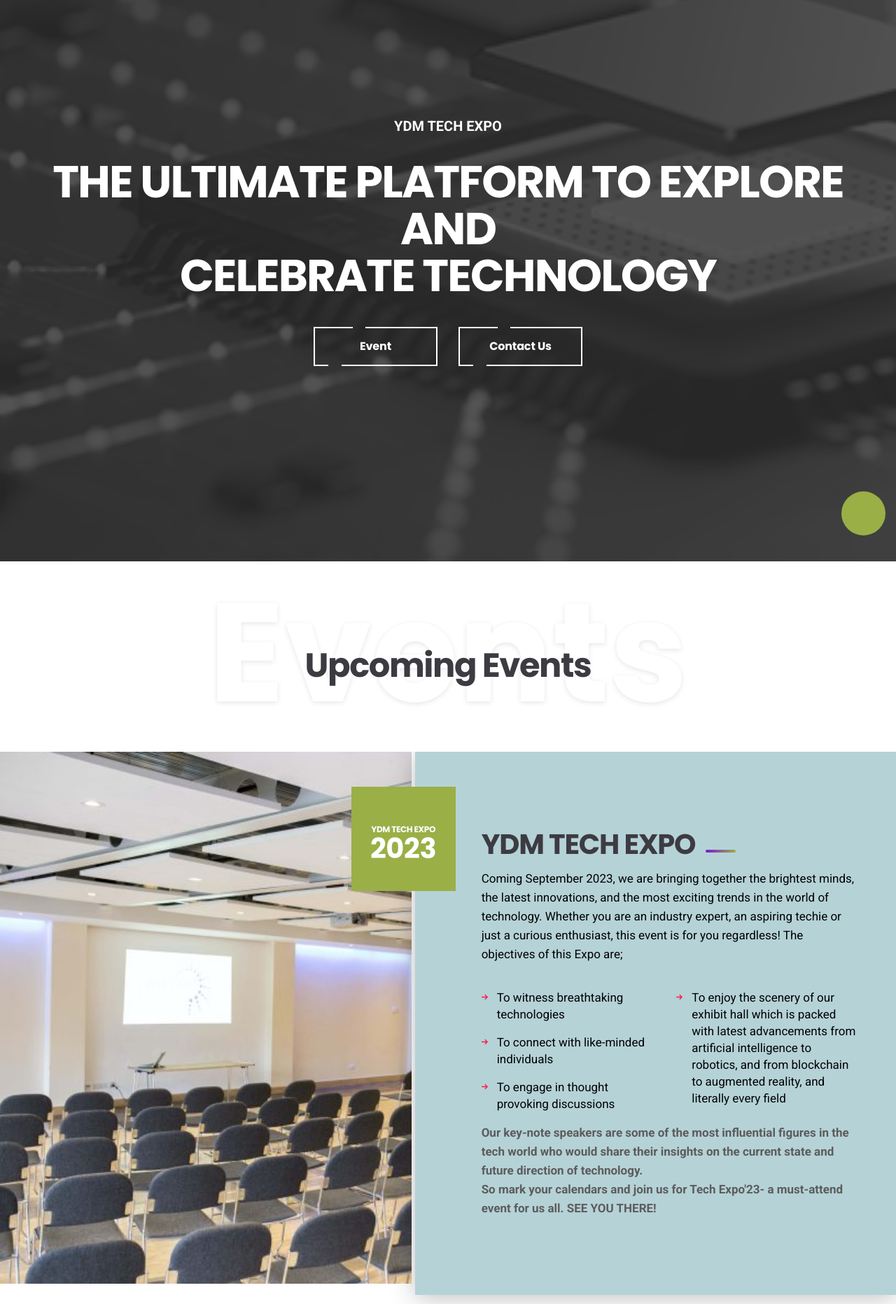
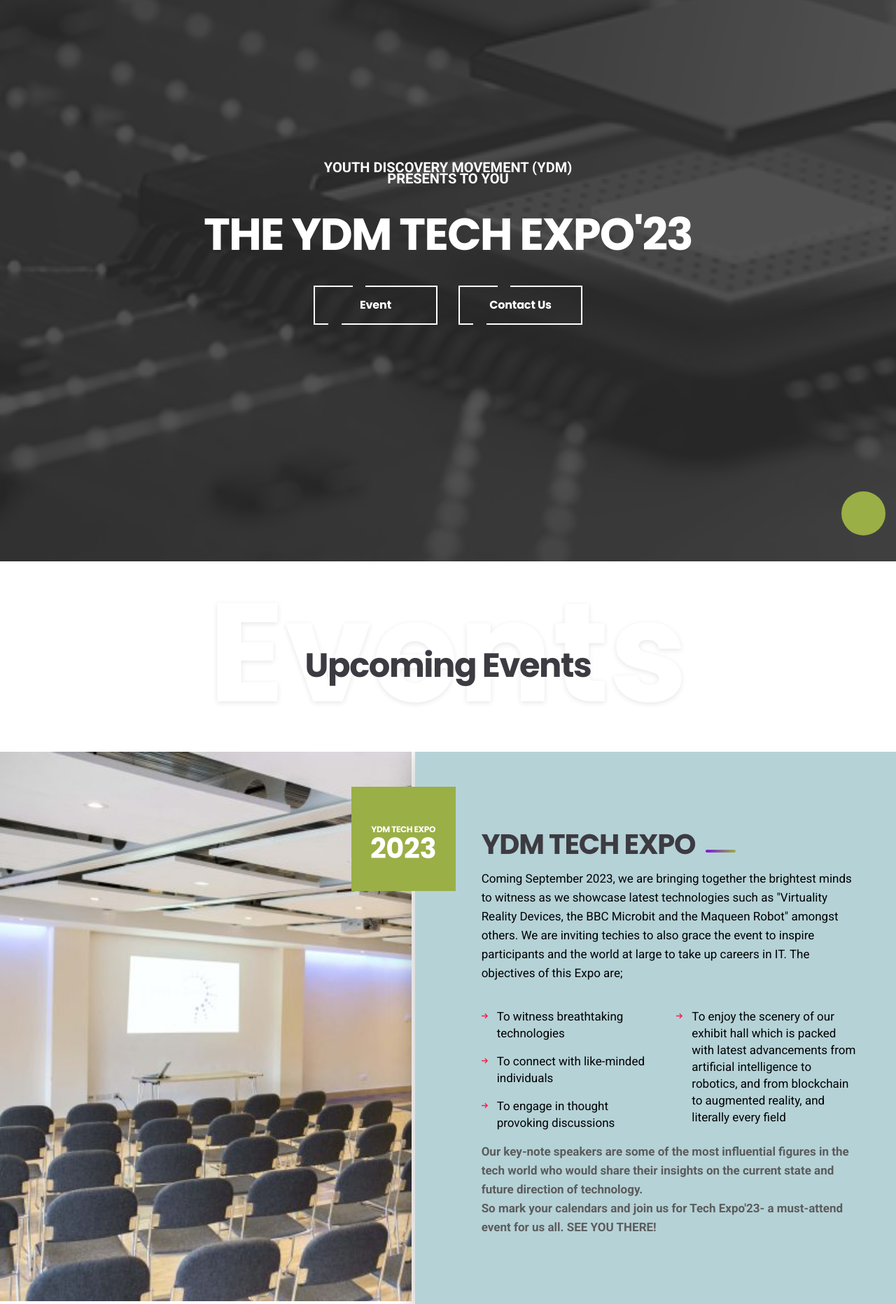
Before and after one commit to gloriaenyonam/YDMRepo, a Django app: page / in a window 1280 px wide. Shown: the part 98-1961 px from the top of the page at 70% size. Run offline with Django 3.2, Linux system fonts and the light colour scheme; some libraries are stand-ins or nearby versions; some web fonts are replaced.

Commit message:
changing header

```diff
--- a/templates/home.html
+++ b/templates/home.html
@@ -27,8 +27,8 @@
 			<div class="slide-content">
 				<div class="mainSlider-textmask" data-bgslide="/static/images/siden.png"></div>
 				<div class="container text-center js-rotation" data-animation="fadeInUpSm" data-animation-delay="0s">
-					<div class="tt-title-01">YDM TECH EXPO</div>
-					<div class="tt-title-02">THE ULTIMATE PLATFORM TO EXPLORE<br>AND<br>CELEBRATE TECHNOLOGY</div>
+					<div class="tt-title-01">YOUTH DISCOVERY MOVEMENT (YDM) <br> PRESENTS TO YOU</div>
+					<div class="tt-title-02">THE YDM TECH EXPO'23</div>
 					<div class="tt-row-btn">
 						<a class="tt-btn" href="/#event"><span>Event</span></a>
 						<a class="tt-btn" href="/contact"><span>Contact Us</span></a>
@@ -41,8 +41,8 @@
 			<div class="slide-content">
 				<div class="mainSlider-textmask" data-bgslide="/static/images/ech2.jpeg"></div>
 				<div class="container text-center js-rotation" data-animation="fadeInUpSm" data-animation-delay="0s">
-					<div class="tt-title-01">YDM TECH EXPO</div>
-					<div class="tt-title-02">THE ULTIMATE PLATFORM TO EXPLORE<br>AND<br>CELEBRATE TECHNOLOGY</div>
+					<div class="tt-title-01">YOUTH DISCOVERY MOVEMENT (YDM) <br> PRESENTS TO YOU</div>
+					<div class="tt-title-02">THE YDM TECH EXPO'23</div>
 					<div class="tt-row-btn">
 						<a class="tt-btn" href="/#event"><span>Event</span></a>
 						<a class="tt-btn" href="/contact"><span>Contact Us</span></a>
@@ -55,8 +55,8 @@
 			<div class="slide-content">
 				<div class="mainSlider-textmask" data-bgslide="/static/images/ech3.webp"></div>
 				<div class="container text-center js-rotation" data-animation="fadeInUpSm" data-animation-delay="0s">
-					<div class="tt-title-01">YDM TECH EXPO</div>
-					<div class="tt-title-02">THE ULTIMATE PLATFORM TO EXPLORE<br>AND<br>CELEBRATE TECHNOLOGY</div>
+					<div class="tt-title-01">YOUTH DISCOVERY MOVEMENT (YDM) <br> PRESENTS TO YOU</div>
+					<div class="tt-title-02">THE YDM TECH EXPO'23</div>
 					<div class="tt-row-btn">
 						<a class="tt-btn" href="/#event"><span>Event</span></a>
 						<a class="tt-btn" href="/contact"><span>Contact Us</span></a>
@@ -95,8 +95,9 @@
 					</div>
 					<div class="tt-content-text">
 						<p class="title__text-description" style="color:black;">
-							Coming September 2023, we are bringing together the brightest minds, the latest innovations, and the most exciting trends in the world of technology.
-							Whether you are an industry expert, an aspiring techie or just a curious enthusiast, this event is for you regardless! The objectives of this Expo are;
+							Coming September 2023, we are bringing together the brightest minds to witness as we showcase latest technologies such as
+							"Virtuality Reality Devices, the BBC Microbit and the Maqueen Robot" amongst others.
+							We are inviting techies to also grace the event to inspire participants and the world at large to take up careers in IT. The objectives of this Expo are;
 						</p>
 						<ul class="list-01 list-text-top" id="js-show-layout">
 							<li><a style="color:black;">To witness breathtaking technologies</a></li>
```
